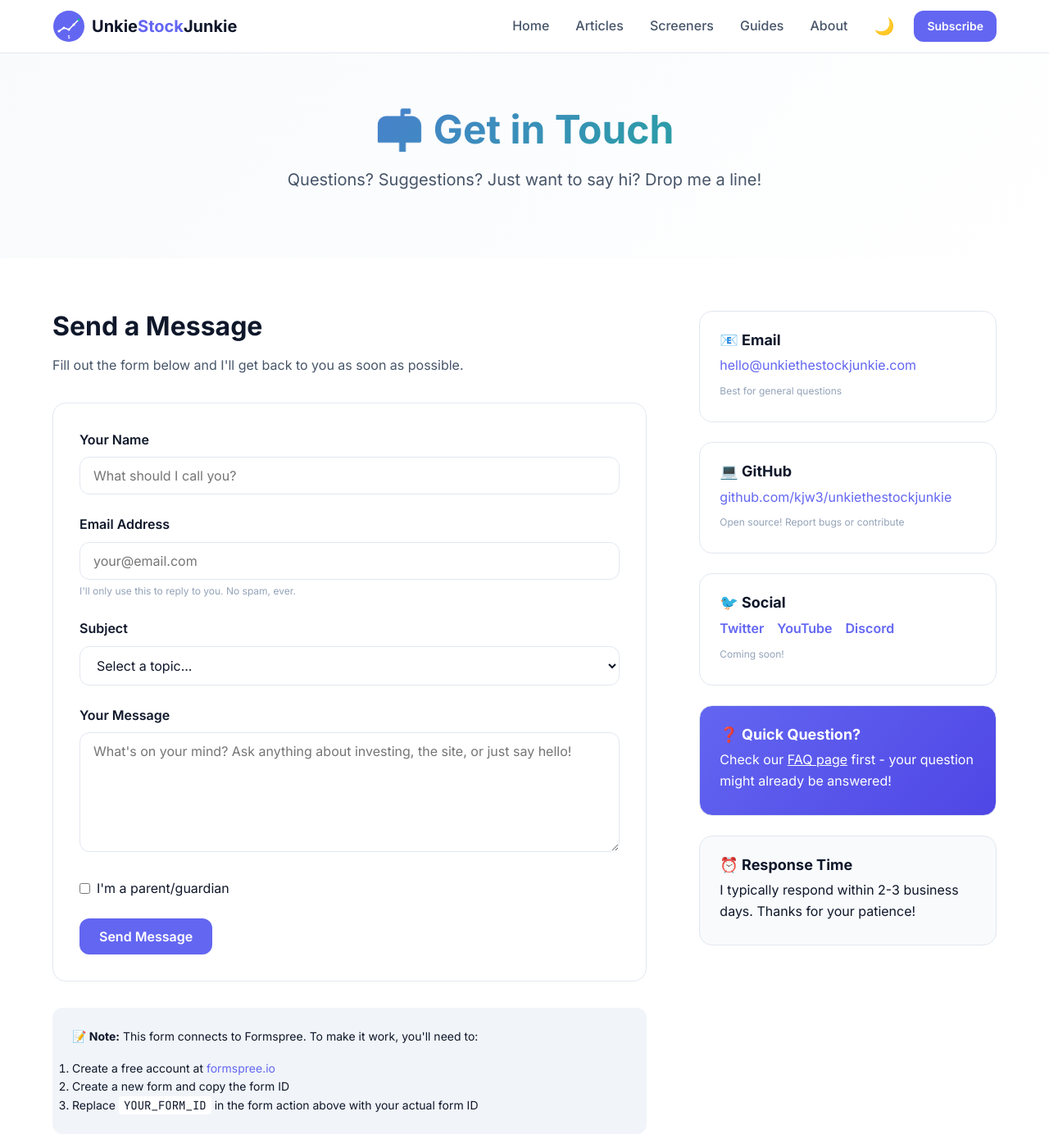
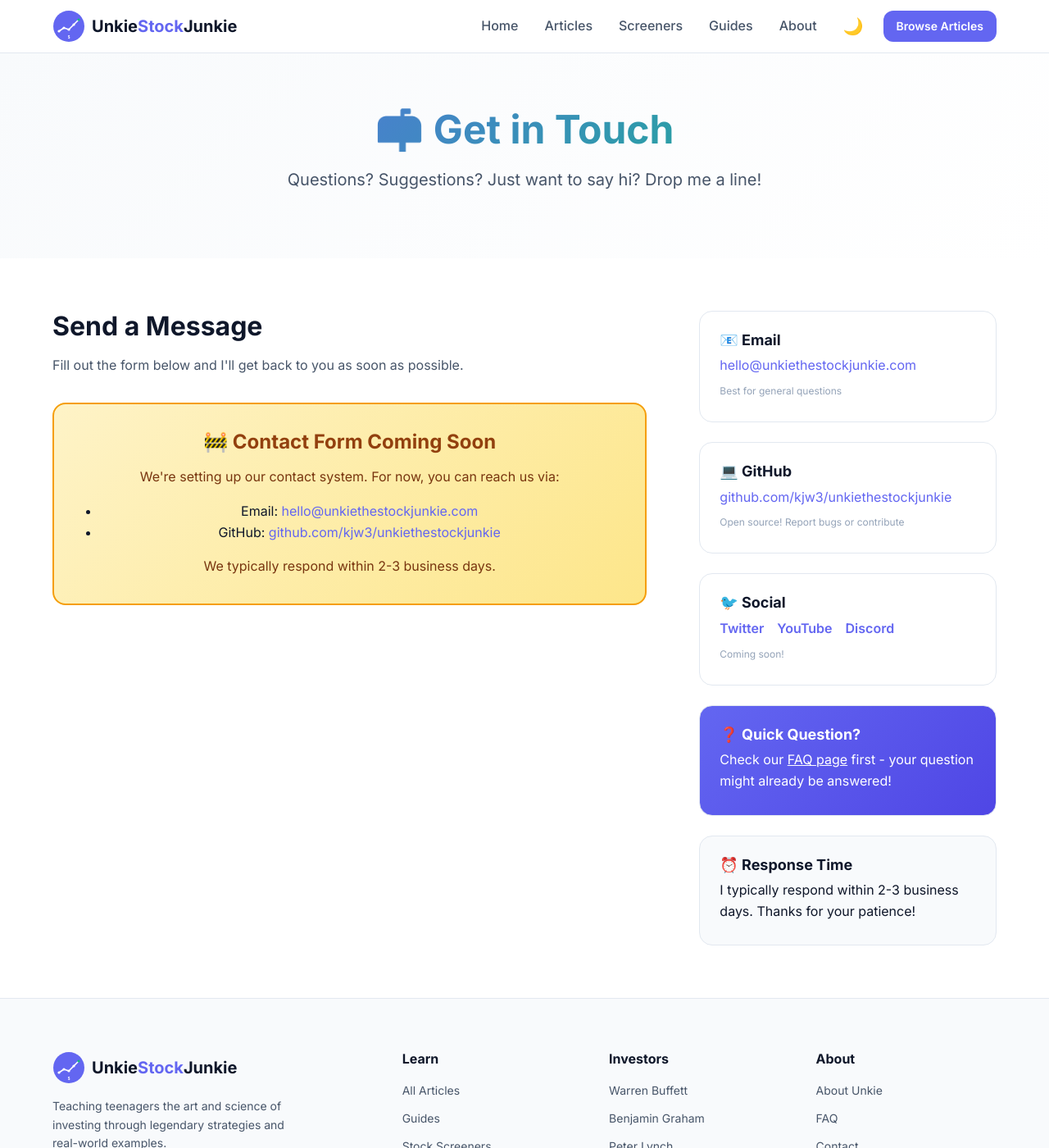
Before and after one commit to kjw3/unkiethestockjunkie, a Jekyll site: the page built from contact.md, in a window 1280 px wide and 1400 px high. Shown: the whole window at 82% size. Built offline with Jekyll 4.4.1, drawn with Linux system fonts in a browser that asks for light colours.

Commit message:
🚧 Remove forms and newsletter signup - Coming Soon

```diff
--- a/_includes/header.html
+++ b/_includes/header.html
@@ -23,7 +23,7 @@
           <button class="theme-toggle" aria-label="Toggle dark mode">
             <span class="theme-icon">🌙</span>
           </button>
-          <a href="{{ '/newsletter' | relative_url }}" class="btn btn-small btn-primary">Subscribe</a>
+          <a href="/articles" class="btn btn-small btn-primary">Browse Articles</a>
         </div>
       </nav>
     </div>
--- a/assets/css/main.css
+++ b/assets/css/main.css
@@ -1284,6 +1284,30 @@ a:hover {
   }
 }
 
+/* Coming Soon Box Styles */
+.coming-soon-box {
+  background: linear-gradient(135deg, #fef3c7 0%, #fde68a 100%);
+  border: 2px solid #f59e0b;
+  border-radius: var(--border-radius-lg);
+  padding: var(--spacing-xl);
+  text-align: center;
+  margin: var(--spacing-xl) 0;
+}
+
+.coming-soon-box h3 {
+  color: #92400e;
+  margin-bottom: var(--spacing-md);
+}
+
+.coming-soon-box p {
+  color: #78350f;
+  margin-bottom: var(--spacing-sm);
+}
+
+.coming-soon-box p:last-child {
+  margin-bottom: 0;
+}
+
 /* Print Styles */
 @media print {
   .site-header,
--- a/contact.md
+++ b/contact.md
@@ -19,53 +19,14 @@ permalink: /contact/
         <h2>Send a Message</h2>
         <p>Fill out the form below and I'll get back to you as soon as possible.</p>
 
-        <form class="contact-form" action="https://formspree.io/f/YOUR_FORM_ID" method="POST">
-          <div class="form-group">
-            <label for="name">Your Name</label>
-            <input type="text" id="name" name="name" required placeholder="What should I call you?">
-          </div>
-
-          <div class="form-group">
-            <label for="email">Email Address</label>
-            <input type="email" id="email" name="email" required placeholder="your@email.com">
-            <small>I'll only use this to reply to you. No spam, ever.</small>
-          </div>
-
-          <div class="form-group">
-            <label for="subject">Subject</label>
-            <select id="subject" name="subject" required>
-              <option value="">Select a topic...</option>
-              <option value="question">General Question</option>
-              <option value="suggestion">Content Suggestion</option>
-              <option value="bug">Bug Report</option>
-              <option value="feature">Feature Request</option>
-              <option value="partnership">Partnership</option>
-              <option value="other">Other</option>
-            </select>
-          </div>
-
-          <div class="form-group">
-            <label for="message">Your Message</label>
-            <textarea id="message" name="message" rows="6" required placeholder="What's on your mind? Ask anything about investing, the site, or just say hello!"></textarea>
-          </div>
-
-          <div class="form-group">
-            <label class="checkbox-label">
-              <input type="checkbox" name="parent" value="yes">
-              <span>I'm a parent/guardian</span>
-            </label>
-          </div>
-
-          <button type="submit" class="btn btn-primary btn-large">Send Message</button>
-        </form>
-
-        <div class="form-note">
-          <p><strong>📝 Note:</strong> This form connects to Formspree. To make it work, you'll need to:</p>
-          <ol>
-            <li>Create a free account at <a href="https://formspree.io" target="_blank">formspree.io</a></li>
-            <li>Create a new form and copy the form ID</li>
-            <li>Replace <code>YOUR_FORM_ID</code> in the form action above with your actual form ID</li>
-          </ol>
+        <div class="coming-soon-box">
+          <h3>🚧 Contact Form Coming Soon</h3>
+          <p>We're setting up our contact system. For now, you can reach us via:</p>
+          <ul style="margin: 1rem 0; padding-left: 1.5rem;">
+            <li>Email: <a href="mailto:hello@unkiethestockjunkie.com">hello@unkiethestockjunkie.com</a></li>
+            <li>GitHub: <a href="https://github.com/kjw3/unkiethestockjunkie" target="_blank">github.com/kjw3/unkiethestockjunkie</a></li>
+          </ul>
+          <p>We typically respond within 2-3 business days.</p>
         </div>
       </div>
 
```
Also changed, not shown: _layouts/home.html (+2 -5 lines), newsletter.md (+5 -7 lines), privacy.md (+1 -3 lines).
